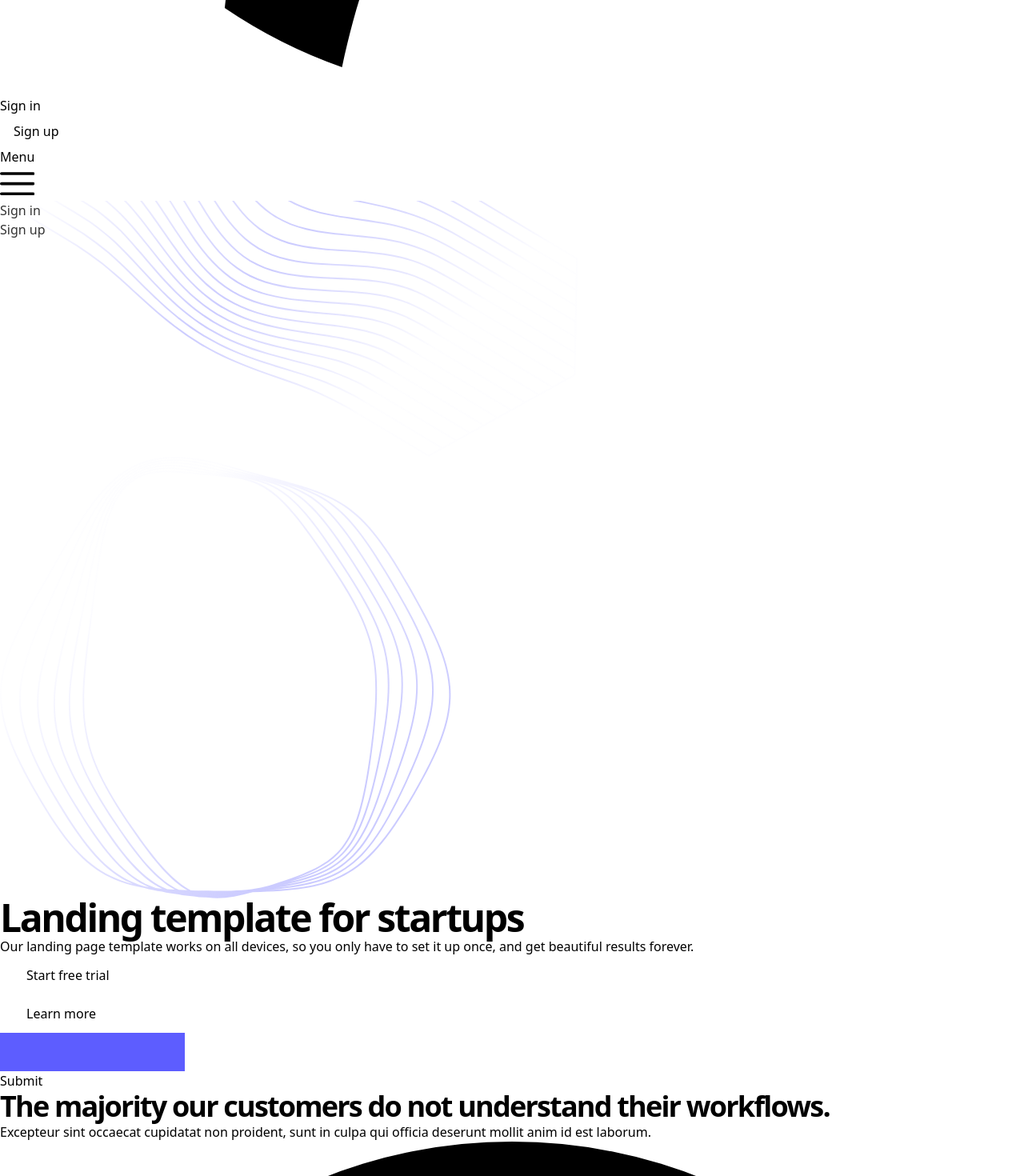
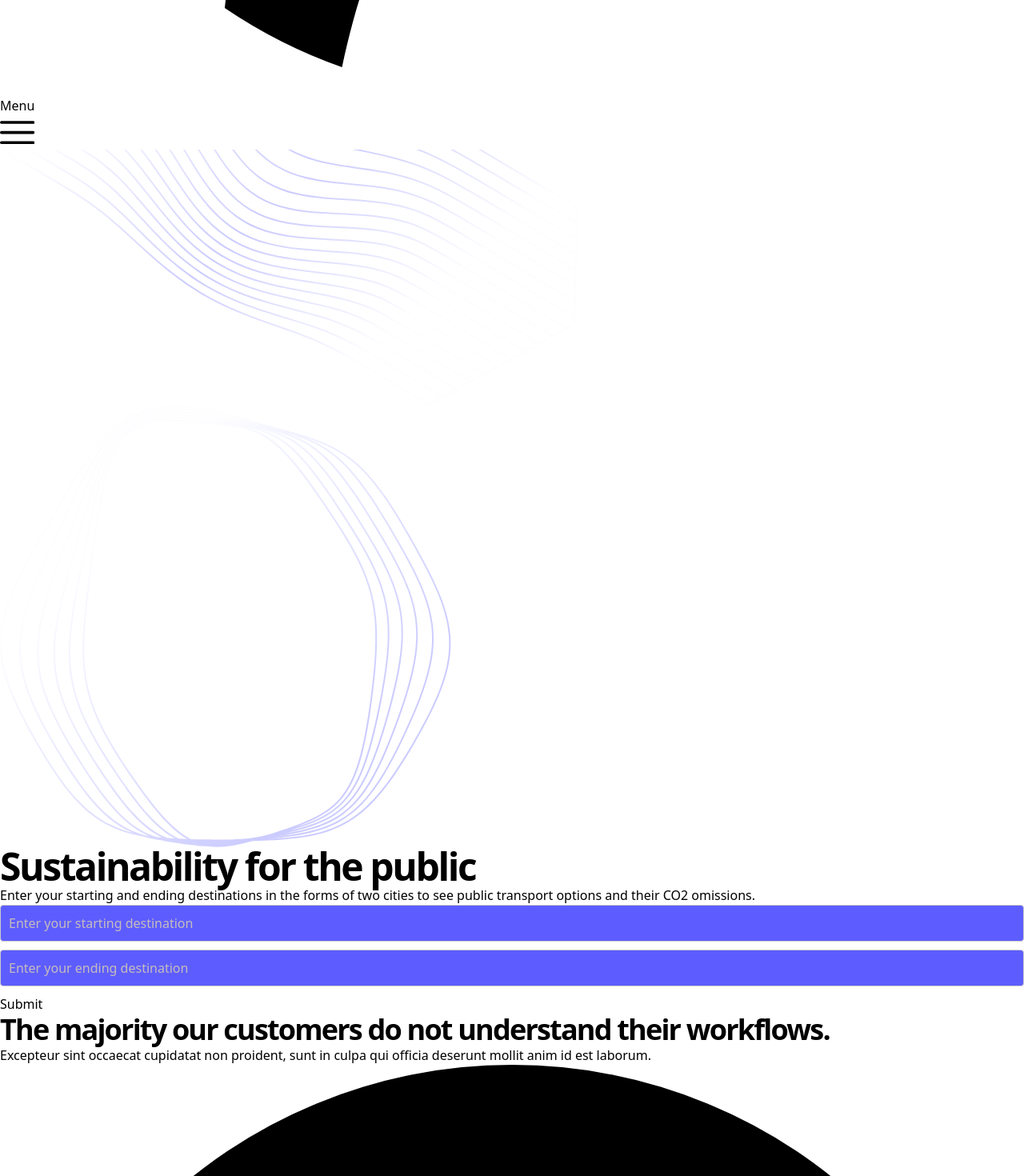
Before and after one commit to agorbaneva/TreeHacks, a React (Vite) app: page / in a window 1280 px wide. Shown: the part 1160-2630 px from the top of the page at 80% size. Built offline with nearby package versions, Linux system fonts and the light colour scheme.

Commit message:
Finished product'

```diff
--- a/src/App.jsx
+++ b/src/App.jsx
@@ -11,9 +11,6 @@ import './css/style.css';
 import AOS from 'aos';
 
 import Home from './pages/Home';
-import SignIn from './pages/SignIn';
-import SignUp from './pages/SignUp';
-import ResetPassword from './pages/ResetPassword';
 
 function App() {
 
--- a/src/css/table.css
+++ b/src/css/table.css
@@ -3,6 +3,9 @@
   border-collapse: collapse;
   margin: 0 auto;
   font-size: 16px;
+  color: black;
+  background-color: white;
+  margin-top: 10px;
 }
 
 .my-table th, .my-table td {
@@ -23,3 +26,21 @@
 .my-table tr:hover {
   background-color: #ddd;
 }
+
+input[type="text"] {
+  width: 100%;
+  padding: 10px;
+  border: 1px solid #ccc;
+  border-radius: 4px;
+  box-sizing: border-box;
+  margin-bottom: 10px;
+  font-size: 16px;
+}
+
+input {
+  color: white;
+}
+
+input::placeholder {
+  color: rgb(199, 188, 188);
+}
--- a/src/pages/ResetPassword.jsx
+++ b/src/pages/ResetPassword.jsx
@@ -45,9 +45,6 @@ function ResetPassword() {
                     </div>
                   </div>
                 </form>
-                <div className="text-gray-400 text-center mt-6">
-                  <Link to="/signin" className="text-purple-600 hover:text-gray-200 transition duration-150 ease-in-out">Cancel</Link>
-                </div>
               </div>
 
             </div>
--- a/src/pages/SignUp.jsx
+++ b/src/pages/SignUp.jsx
@@ -83,9 +83,6 @@ function SignUp() {
                     </div>
                   </div>
                 </form>
-                <div className="text-gray-400 text-center mt-6">
-                  Already using Open PRO? <Link to="signin" className="text-purple-600 hover:text-gray-200 transition duration-150 ease-in-out">Sign in</Link>
-                </div>
               </div>
 
             </div>
--- a/src/partials/Header.jsx
+++ b/src/partials/Header.jsx
@@ -49,14 +49,6 @@ function Header() {
           <nav className="hidden md:flex md:grow">
 
             {/* Desktop sign in links */}
-            <ul className="flex grow justify-end flex-wrap items-center">
-              <li>
-                <Link to="/signin" className="font-medium text-purple-600 hover:text-gray-200 px-4 py-3 flex items-center transition duration-150 ease-in-out">Sign in</Link>
-              </li>
-              <li>
-                <Link to="/signup" className="btn-sm text-white bg-purple-600 hover:bg-purple-700 ml-3">Sign up</Link>
-              </li>
-            </ul>
 
           </nav>
 
@@ -75,14 +67,6 @@ function Header() {
 
             {/*Mobile navigation */}
             <nav id="mobile-nav" ref={mobileNav} className="absolute top-full z-20 left-0 w-full px-4 sm:px-6 overflow-hidden transition-all duration-300 ease-in-out" style={mobileNavOpen ? { maxHeight: mobileNav.current.scrollHeight, opacity: 1 } : { maxHeight: 0, opacity: .8 } }>
-              <ul className="bg-gray-800 px-4 py-2">
-                <li>
-                  <Link to="/signin" className="flex font-medium w-full text-purple-600 hover:text-gray-200 py-2 justify-center">Sign in</Link>
-                </li>
-                <li>
-                  <Link to="/signup" className="font-medium w-full inline-flex items-center justify-center border border-transparent px-4 py-2 my-2 rounded-sm text-white bg-purple-600 hover:bg-purple-700 transition duration-150 ease-in-out">Sign up</Link>
-                </li>
-              </ul>
             </nav>
 
           </div>
--- a/src/partials/HeroHome.jsx
+++ b/src/partials/HeroHome.jsx
@@ -1,7 +1,5 @@
 import React, { useState } from 'react';
 import "../css/table.css";
-
-import HeroImage from '../images/hero-image-01.jpg';
 
 function HeroHome() {
   const [destinationValue, setDestinationValue] = useState('');
@@ -34,10 +32,6 @@ function HeroHome() {
       .then(data => setTrips(data.trips))
       .catch(err => console.error(err));
 
-    console.log(steps);
-
-    // console.log(co2eAndVehicle);
-    // setResult(response);
   }
 
   return (
@@ -71,28 +65,17 @@ function HeroHome() {
           {/* Section header */}
           <div className="max-w-3xl mx-auto text-center pb-12 md:pb-16">
             <h1 className="h1 mb-4" data-aos="fade-up">
-              Landing template for startups
+               Sustainability for the public
             </h1>
             <p className="text-xl text-gray-400 mb-8" data-aos="fade-up" data-aos-delay="200">
-              Our landing page template works on all devices, so you only have to set it up once, and get beautiful results forever.
+              Enter your starting and ending destinations in the forms of two cities to see public transport options and their CO2 omissions.
             </p>
-            <div className="max-w-xs mx-auto sm:max-w-none sm:flex sm:justify-center">
-              <div data-aos="fade-up" data-aos-delay="400">
-                <a className="btn text-white bg-purple-600 hover:bg-purple-700 w-full mb-4 sm:w-auto sm:mb-0" href="#0">
-                  Start free trial
-                </a>
-              </div>
-              <div data-aos="fade-up" data-aos-delay="600">
-                <a className="btn text-white bg-gray-700 hover:bg-gray-800 w-full sm:w-auto sm:ml-4" href="#0">
-                  Learn more
-                </a>
-              </div>
-            </div>
             <div>
               <input
                 type="text"
                 value={startValue}
-                style={{backgroundColor: '#5D5DFF'}}
+                style={{backgroundColor: '#5D5DFF', color: 'white'}}
+                placeholder="Enter your starting destination"
                 onChange={(e) => setStartValue(e.target.value)}
               />
             </div>
@@ -100,7 +83,8 @@ function HeroHome() {
               <input
                 type="text"
                 value={destinationValue}
-                style={{backgroundColor: '#5D5DFF'}}
+                placeholder="Enter your ending destination"
+                style={{backgroundColor: '#5D5DFF', color: 'white'}}
                 onChange={(e) => setDestinationValue(e.target.value)}
               />
             </div>
@@ -108,7 +92,7 @@ function HeroHome() {
             <div>
 
             {trips.map((outTrip) => (
-              <table>
+              <table  className="my-table">
                 <thead>
                   <tr>
 
```
Also changed, not shown: 1 other file (tests, documents, lock files or other folders).
